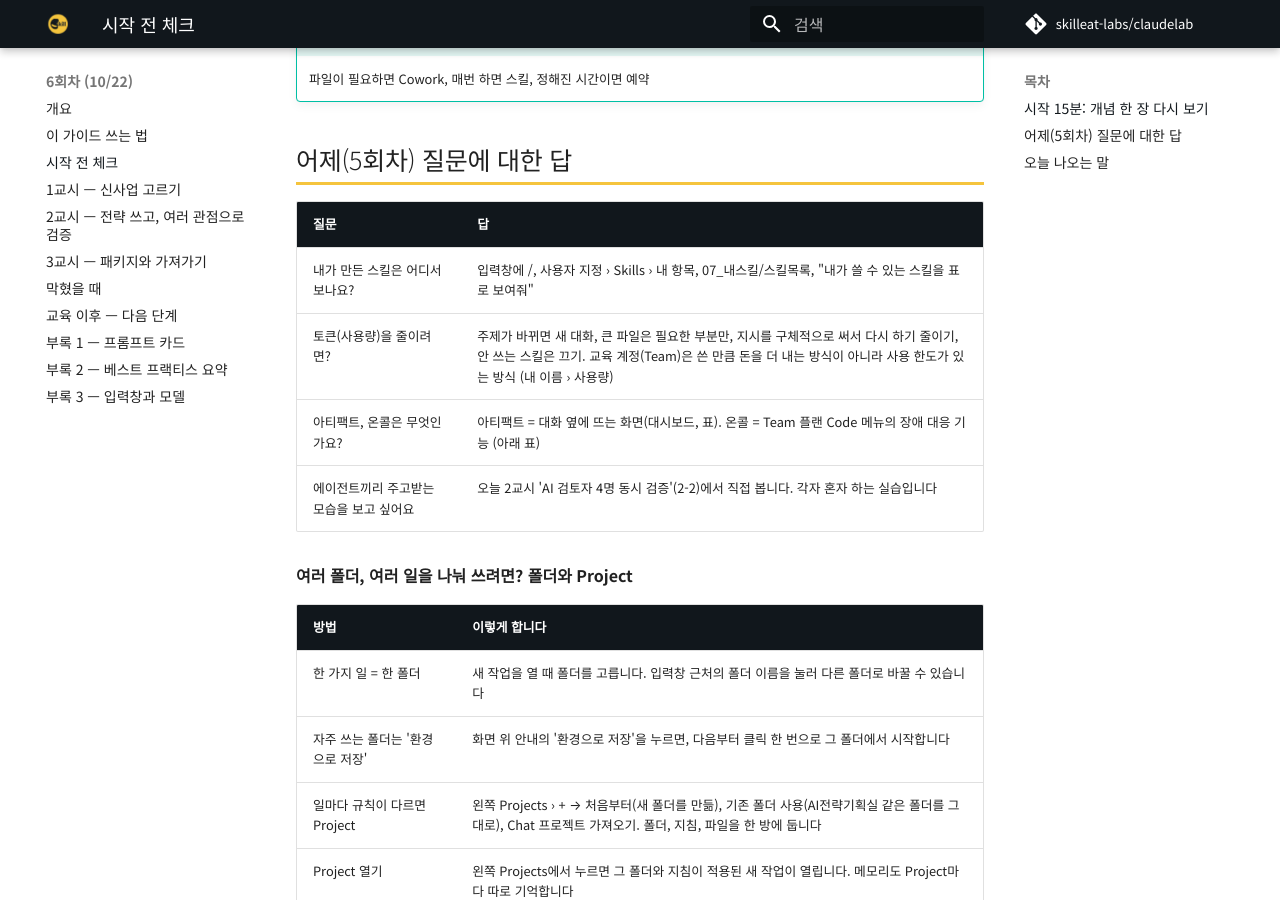
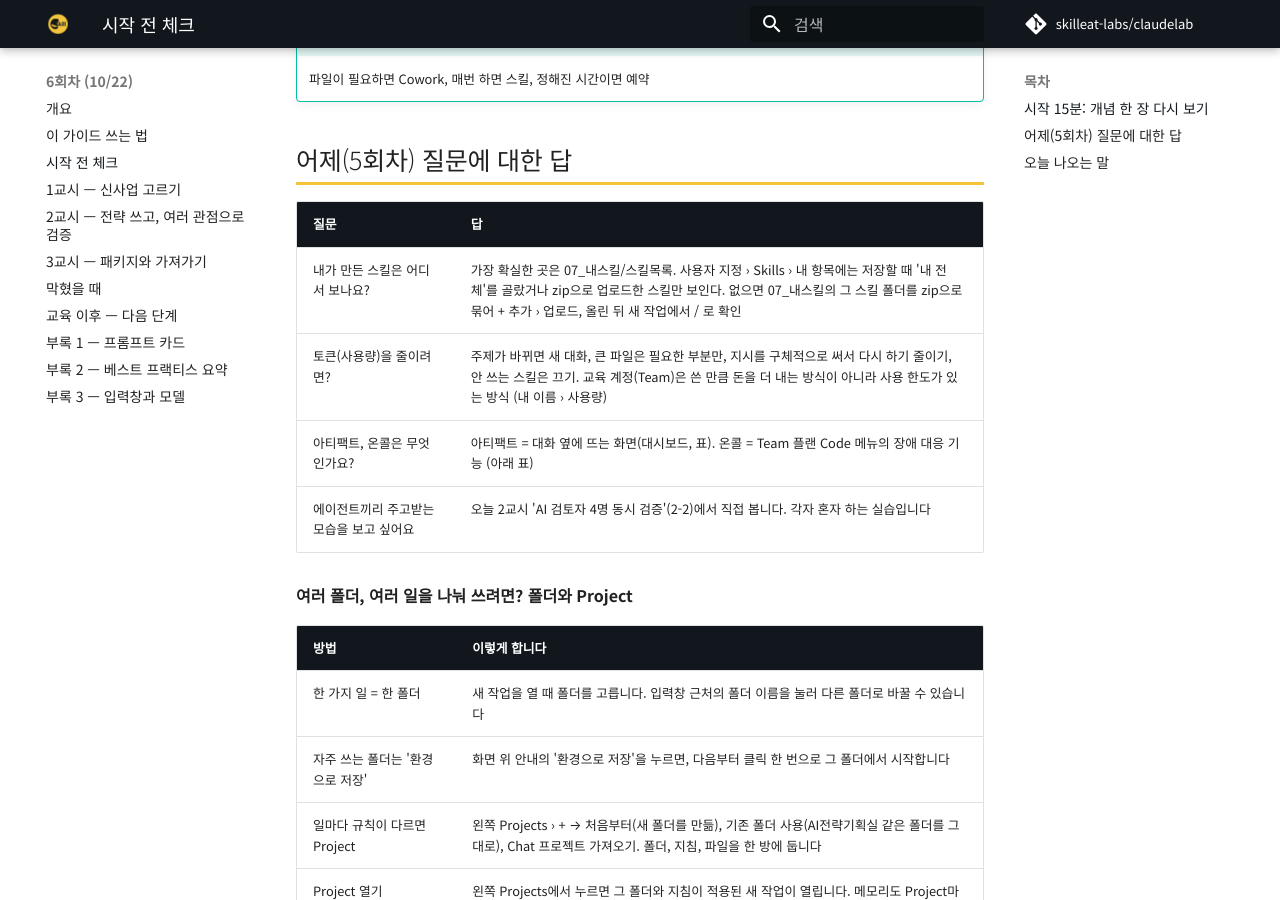
Before and after one commit to skilleat-labs/claudelab, an MkDocs documentation site: the page built from docs/day6/02.md, in a window 1280 px wide and 900 px high, scrolled down 2569 px. Built offline with MkDocs 1.6.1 and Material for MkDocs 9.7.7, drawn with Linux system fonts in a browser that asks for light colours; comment, search, counter and statistics services are not loaded.

Commit message:
6회차: 내가 만든 스킬 보는 곳 답변 수정
Co-Authored-By: Claude Opus 5.5 <noreply@anthropic.com>

```diff
--- a/docs/day6/02.md
+++ b/docs/day6/02.md
@@ -61,7 +61,7 @@
 
 | 질문 | 답 |
 | --- | --- |
-| 내가 만든 스킬은 어디서 보나요? | 입력창에 /, 사용자 지정 › Skills › 내 항목, 07_내스킬/스킬목록, "내가 쓸 수 있는 스킬을 표로 보여줘" |
+| 내가 만든 스킬은 어디서 보나요? | 가장 확실한 곳은 07_내스킬/스킬목록. 사용자 지정 › Skills › 내 항목에는 저장할 때 '내 전체'를 골랐거나 zip으로 업로드한 스킬만 보인다. 없으면 07_내스킬의 그 스킬 폴더를 zip으로 묶어 + 추가 › 업로드, 올린 뒤 새 작업에서 / 로 확인 |
 | 토큰(사용량)을 줄이려면? | 주제가 바뀌면 새 대화, 큰 파일은 필요한 부분만, 지시를 구체적으로 써서 다시 하기 줄이기, 안 쓰는 스킬은 끄기. 교육 계정(Team)은 쓴 만큼 돈을 더 내는 방식이 아니라 사용 한도가 있는 방식 (내 이름 › 사용량) |
 | 아티팩트, 온콜은 무엇인가요? | 아티팩트 = 대화 옆에 뜨는 화면(대시보드, 표). 온콜 = Team 플랜 Code 메뉴의 장애 대응 기능 (아래 표) |
 | 에이전트끼리 주고받는 모습을 보고 싶어요 | 오늘 2교시 'AI 검토자 4명 동시 검증'(2-2)에서 직접 봅니다. 각자 혼자 하는 실습입니다 |
```
